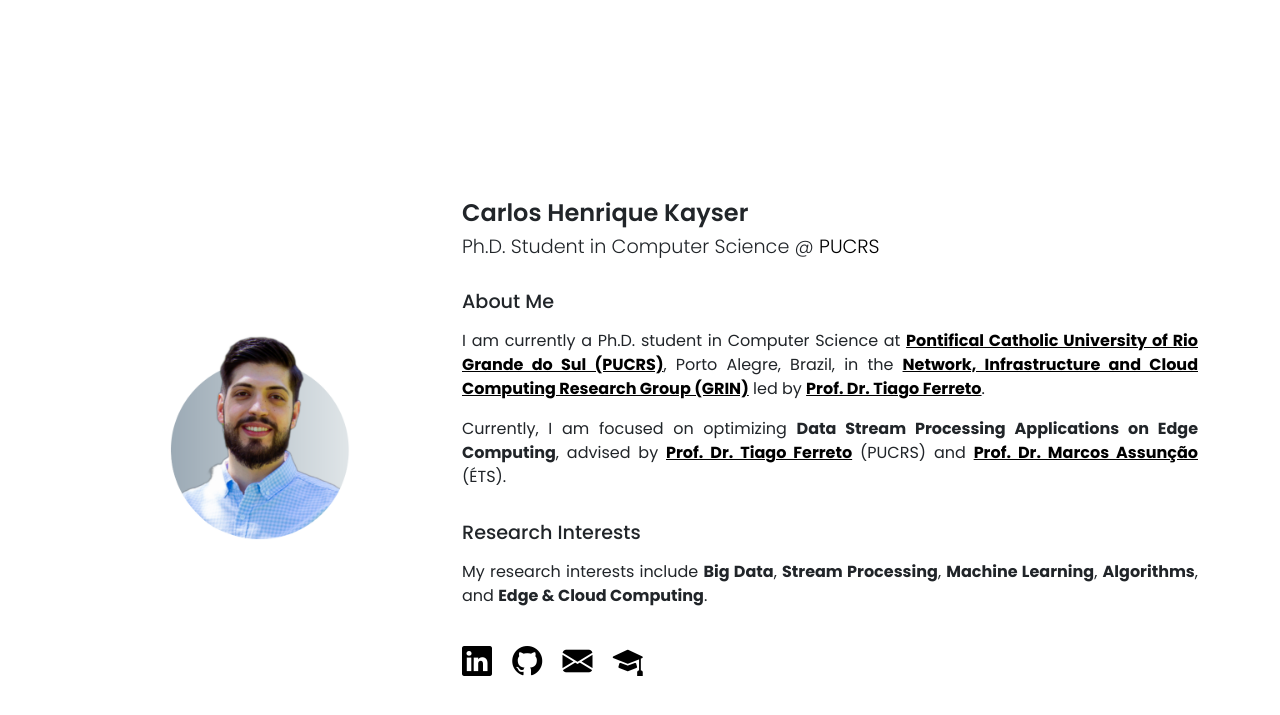
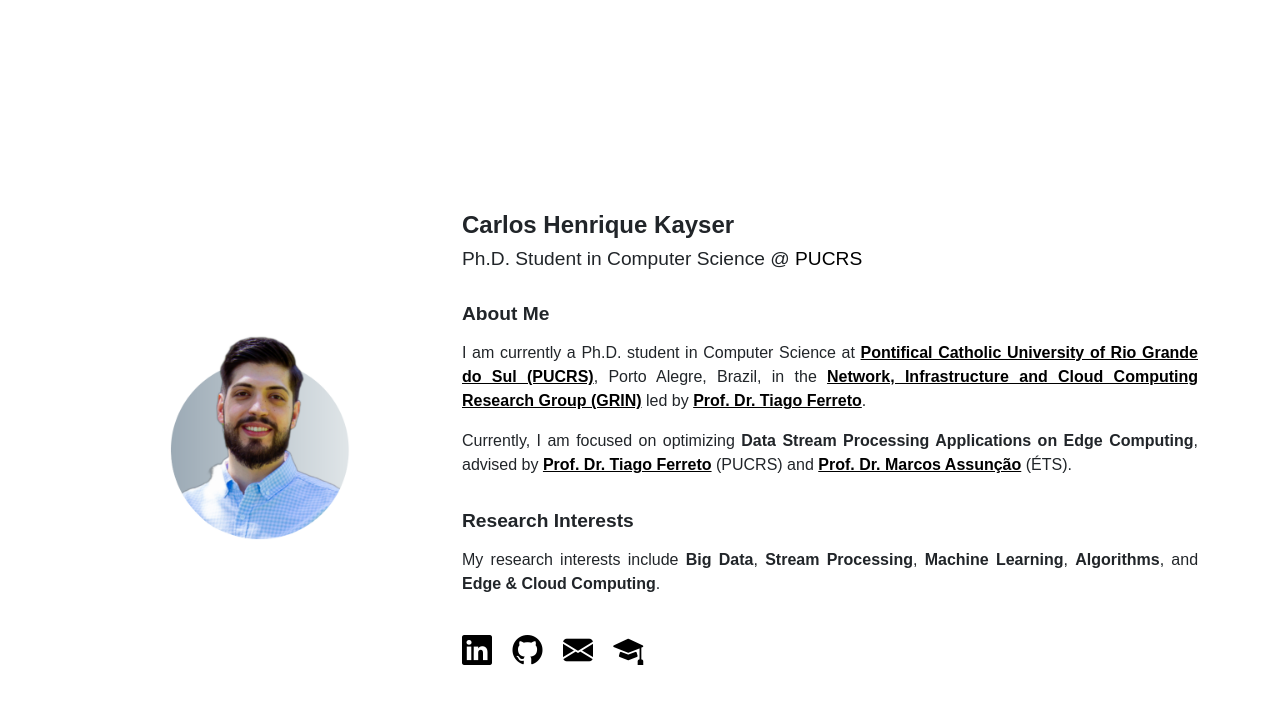
Before and after one commit to carloshkayser/carloshkayser.github.io, a Jekyll site: the page built from index.html, in a window 1280 px wide. Shown: the top 715 px of the page. Built offline with Jekyll 4.4.1, drawn with Linux system fonts in a browser that asks for light colours; some web fonts are replaced.

Commit message:
Add Google Sans font and update styles

```diff
--- a/_includes/head.html
+++ b/_includes/head.html
@@ -5,6 +5,9 @@
 
   <link rel="stylesheet" href="{{ "/assets/css/styles.css" | relative_url }}">
   <link rel="icon" href="assets/img/favicon.ico" />
+
+  <link rel="preconnect" href="https://fonts.gstatic.com">
+  <link href="https://fonts.googleapis.com/css2?family=Google+Sans:wght@400;700&display=swap" rel="stylesheet">
 
   <title>
     {% if page.title %}
--- a/_sass/index.scss
+++ b/_sass/index.scss
@@ -1,6 +1,10 @@
-html,
+// html,
+// body {
+//   height: 100%;
+// }
+
 body {
-  height: 100%;
+  font-family: 'Google Sans', sans-serif;
 }
 
 #introduction {
@@ -54,6 +58,14 @@
   }
 }
 
+// // Medium devices (tablets, less than 992px)
+// @media screen and (min-width: 991.98px) {
+//   #test {
+
+//     background-color: black;
+//   }
+// }
+
 #about {
   font-size: 1rem;
 
@@ -71,6 +83,7 @@
     font-size: 1.2rem;
     margin-bottom: 1rem;
     // text-align: center;
+    font-weight: 600;
   }
 
   p {
@@ -92,6 +105,7 @@
     font-size: 1.2rem;
     margin-bottom: 1rem;
     // text-align: center;
+    font-weight: 600;
   }
 
   p {
--- a/index.html
+++ b/index.html
@@ -1,9 +1,9 @@
 ---
 layout: default
 ---
-<div class="d-flex h-100 align-items-center">
+<div class="d-flex align-items-center justify-content-center" id="test">
   <div class="container" id="introduction">
-    <div class="row justify-content-center align-items-center">
+    <div class="row justify-content-center align-items-center vh-100">
 
       <div class="col-12 col-xs-12 col-sm-12 col-md-12 col-lg-4 text-center">
 
```
